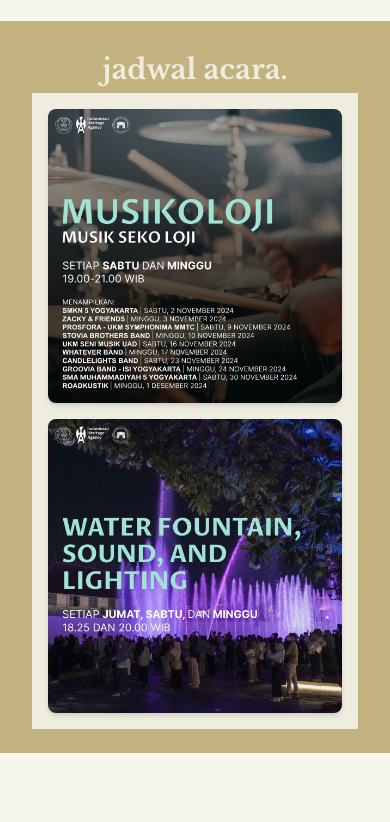
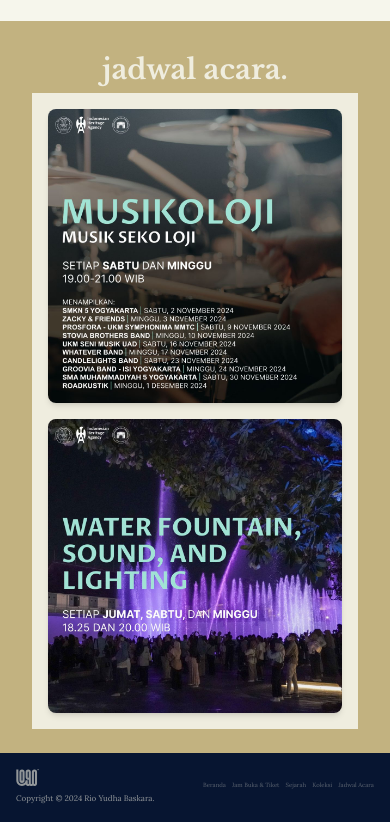
Before and after one commit to RioYBaskara/Tailwind-LandingPage, a plain HTML site: page index.html in a window 390 px wide. Shown: the part 2373-3195 px from the top of the page. Before the commit the page ends 3126 px from the top, so only its background shows below. Drawn offline with nearby package versions, Linux system fonts and the light colour scheme.

Commit message:
mobile, footer

```diff
--- a/index.html
+++ b/index.html
@@ -188,12 +188,12 @@
             </div>
           </div>
         </div>
-        <div class="w-full h-40">
+        <div class="w-full h-full">
           <img class="object-cover w-full h-full" src="assets/img/diorama1.jpg" alt="foto diorama 1" />
         </div>
       </div>
       <div id="diorama2" class="flex content-center justify-center w-full h-auto col-span-4 gap-4 transition-all diorama2 group hover:bg-basehover" onclick="location.href='#diorama2';" style="cursor: pointer">
-        <div class="w-full h-40">
+        <div class="w-full h-full">
           <img class="object-cover w-full h-full" src="assets/img/diorama2.jpg" alt="foto diorama 2" />
         </div>
         <div class="flex flex-col content-center justify-center w-full h-full p-4">
@@ -230,12 +230,12 @@
             </div>
           </div>
         </div>
-        <div class="w-full h-40">
+        <div class="w-full h-full">
           <img class="object-cover w-full h-full" src="assets/img/diorama3.jpg" alt="foto diorama 3" />
         </div>
       </div>
       <div id="diorama4" class="flex content-center justify-center w-full h-auto col-span-4 gap-4 transition-all diorama4 group hover:bg-basehover" onclick="location.href='#diorama4';" style="cursor: pointer">
-        <div class="w-full h-40">
+        <div class="w-full h-full">
           <img class="object-cover w-full h-full" src="assets/img/diorama4.jpg" alt="foto diorama 4" />
         </div>
         <div class="flex flex-col content-center justify-center w-full h-full p-4">
@@ -282,6 +282,45 @@
     </div>
     <!-- jadwal cara end -->
 
+    <!-- footer -->
+    <div class="flex content-center justify-center w-full h-auto px-4 py-4 space-x-4 bg-accent2">
+      <div class="flex flex-col w-full h-full space-y-1 opacity-60">
+        <svg xmlns="http://www.w3.org/2000/svg" width="23" height="17" fill="none" viewBox="0 0 54 41">
+          <path fill="#EFEDDF" d="M54 1.5a1.5 1.5 0 1 1-3 0 1.5 1.5 0 0 1 3 0Z"></path>
+          <path
+            fill="#EFEDDF"
+            fill-rule="evenodd"
+            d="M13.75 40.794C6.156 40.794 0 34.638 0 27.044V1h5v26.044a8.75 8.75 0 0 0 8.75 8.75c4.893 0 8.75-3.771 8.75-8.544h5v7.5a1.25 1.25 0 0 0 2.5 0v-8.875a6.25 6.25 0 0 1-7.5-6.125V7.25a6.25 6.25 0 1 1 12.5 0v27.5a1.25 1.25 0 1 0 2.5 0V7.25a6.25 6.25 0 1 1 12.5 0v27.5a6.25 6.25 0 0 1-10 5A6.222 6.222 0 0 1 36.25 41a6.222 6.222 0 0 1-3.75-1.25 6.251 6.251 0 0 1-9.466-2.47c-2.456 2.197-5.723 3.514-9.284 3.514Zm30-4.794c-.69 0-1.25-.56-1.25-1.25V7.25a1.25 1.25 0 1 1 2.5 0v27.5c0 .69-.56 1.25-1.25 1.25ZM30 19.75a1.25 1.25 0 0 1-2.5 0V7.25a1.25 1.25 0 1 1 2.5 0v12.5Z"
+            clip-rule="evenodd"
+          ></path>
+          <path fill="#EFEDDF" fill-rule="evenodd" d="M7.5 27.25a6.25 6.25 0 1 0 12.5 0v-20a6.25 6.25 0 1 0-12.5 0v20Zm6.25 1.25c-.69 0-1.25-.56-1.25-1.25v-20a1.25 1.25 0 1 1 2.5 0v20c0 .69-.56 1.25-1.25 1.25Z" clip-rule="evenodd"></path>
+        </svg>
+        <div class="flex flex-col content-center justify-center w-full h-auto space-y-2">
+          <p class="font-lora text-prregular text-[8px] text-second">Copyright © 2024 Rio Yudha Baskara.</p>
+        </div>
+      </div>
+      <div class="flex flex-col w-full h-full space-y-1">
+        <div class="flex content-center justify-between w-full h-auto space-x-1 opacity-60 text-second">
+          <div class="">
+            <a href="#" class="text-prregular text-[6px] text-center font-lora opacity-60 hover:opacity-100 transition-all">Beranda</a>
+          </div>
+          <div class="">
+            <a href="#jambuka" class="text-prregular text-[6px] text-center font-lora opacity-60 hover:opacity-100 transition-all">Jam Buka &amp; Tiket</a>
+          </div>
+          <div class="">
+            <a href="#sejarah" class="text-prregular text-[6px] text-center font-lora opacity-60 hover:opacity-100 transition-all">Sejarah</a>
+          </div>
+          <div class="">
+            <a href="#koleksi" class="text-prregular text-[6px] text-center font-lora opacity-60 hover:opacity-100 transition-all">Koleksi</a>
+          </div>
+          <div class="">
+            <a href="#jadwal" class="text-prregular text-[6px] text-center font-lora opacity-60 hover:opacity-100 transition-all">Jadwal Acara</a>
+          </div>
+        </div>
+      </div>
+    </div>
+    <!-- footer end -->
+
     <script src="https://code.jquery.com/jquery-3.6.0.min.js"></script>
     <script>
       $(document).ready(function () {
```
Also changed, not shown: src/output.css.
